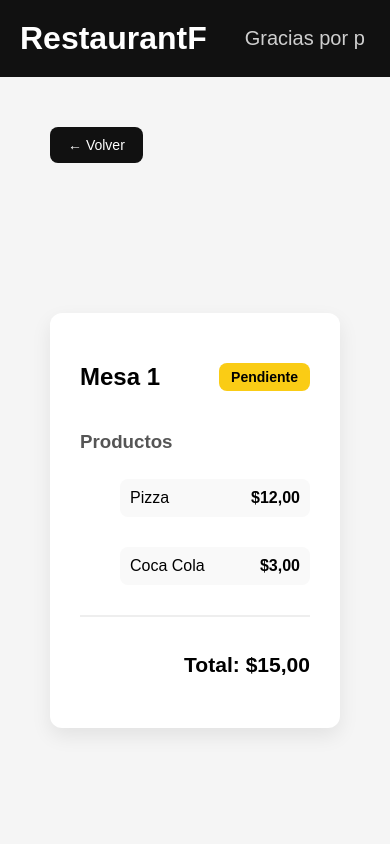
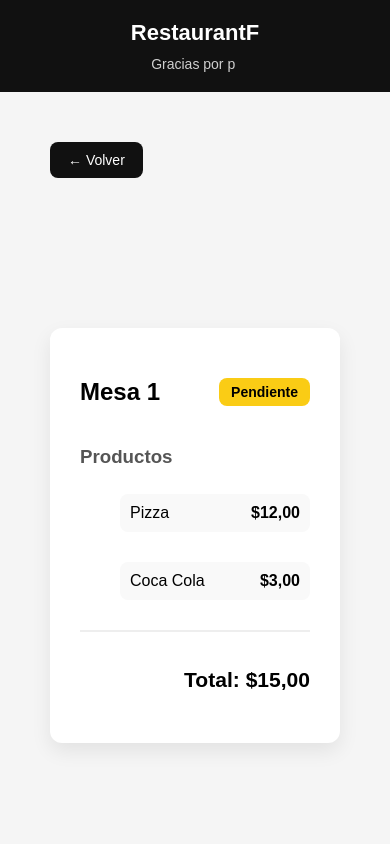
Before and after one commit to ismaelperalt/RestaurantF, a React (Vite) app: page /order/1 in a window 390 px wide. Shown: the top 844 px of the page. Built offline with nearby package versions, Linux system fonts and the light colour scheme.

Commit message:
Funcionalidades Responsive

```diff
--- a/src/styles/layout.css
+++ b/src/styles/layout.css
@@ -1,23 +1,30 @@
-/* header en dos lados */
+/* header base */
 .header {
   display: flex;
   justify-content: space-between;
   align-items: center;
   padding: 15px 30px;
-}
-.header {
+  flex-wrap: wrap; /* permite bajar elementos si no caben */
+  gap: 10px;
   animation: fadeIn 1s ease-in-out;
 }
 
+/* animación */
 @keyframes fadeIn {
   from { opacity: 0; transform: translateY(-20px); }
   to { opacity: 1; transform: translateY(0); }
 }
 
-/* logo fijo */
+/* logo */
 .logo {
   margin: 0;
   font-weight: bold;
+  color: white;
+  transition: 0.3s;
+}
+
+.logo:hover {
+  text-shadow: 0 0 10px #fff, 0 0 20px #ff9800;
 }
 
 /* mensaje animado */
@@ -25,11 +32,21 @@
   font-size: 20px;
   opacity: 0.8;
 }
-.logo {
-  color: white;
-  transition: 0.3s;
+
+/* ---------- RESPONSIVE (celular/tablet) ---------- */
+@media (max-width: 768px) {
+
+  .header {
+    flex-direction: column;
+    text-align: center;
+    padding: 15px;
+  }
+
+  .header-message {
+    font-size: 14px;
+  }
+
+  .logo {
+    font-size: 22px;
+  }
 }
-
-.logo:hover {
-  text-shadow: 0 0 10px #fff, 0 0 20px #ff9800;
-}
```
